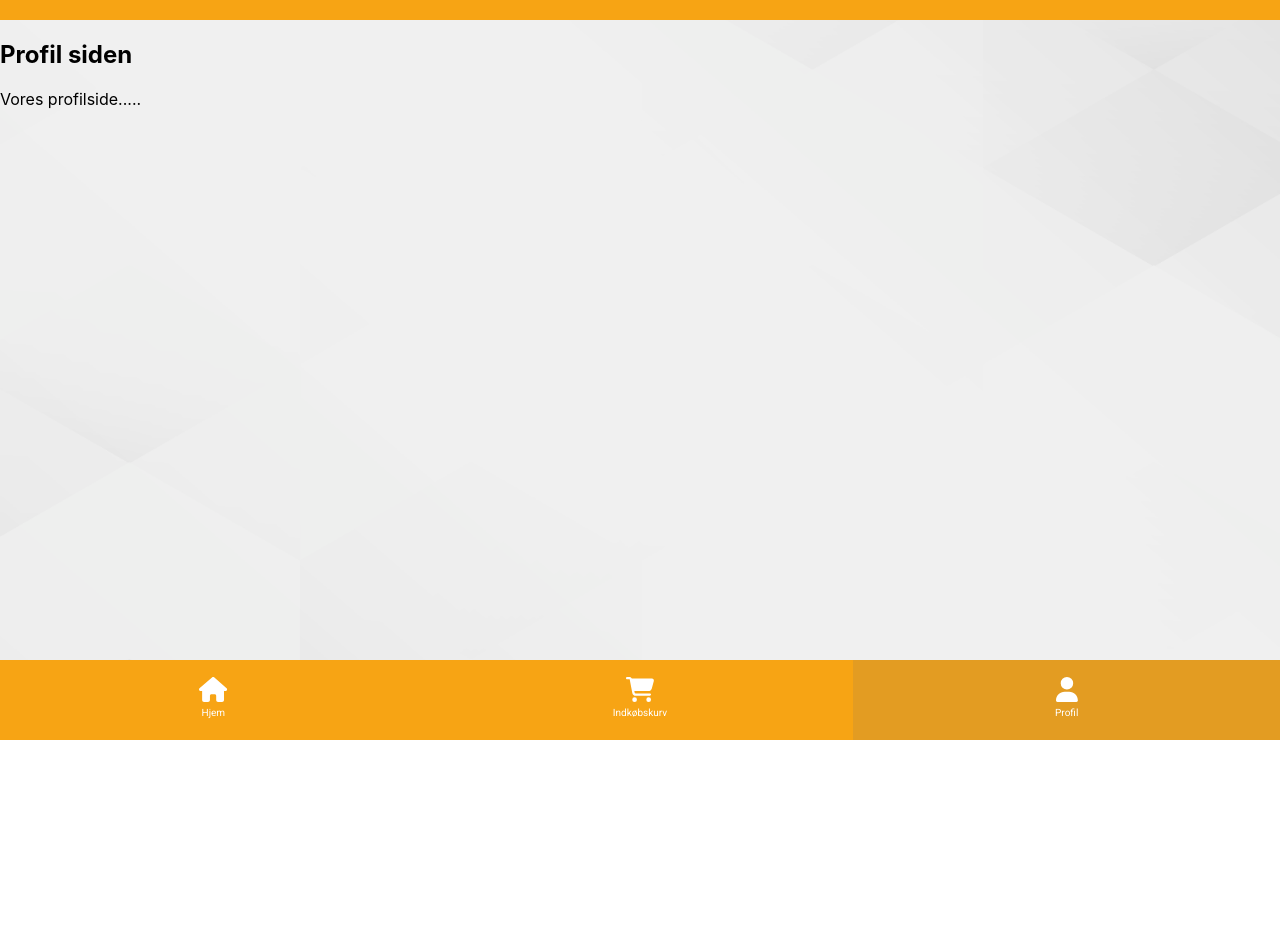
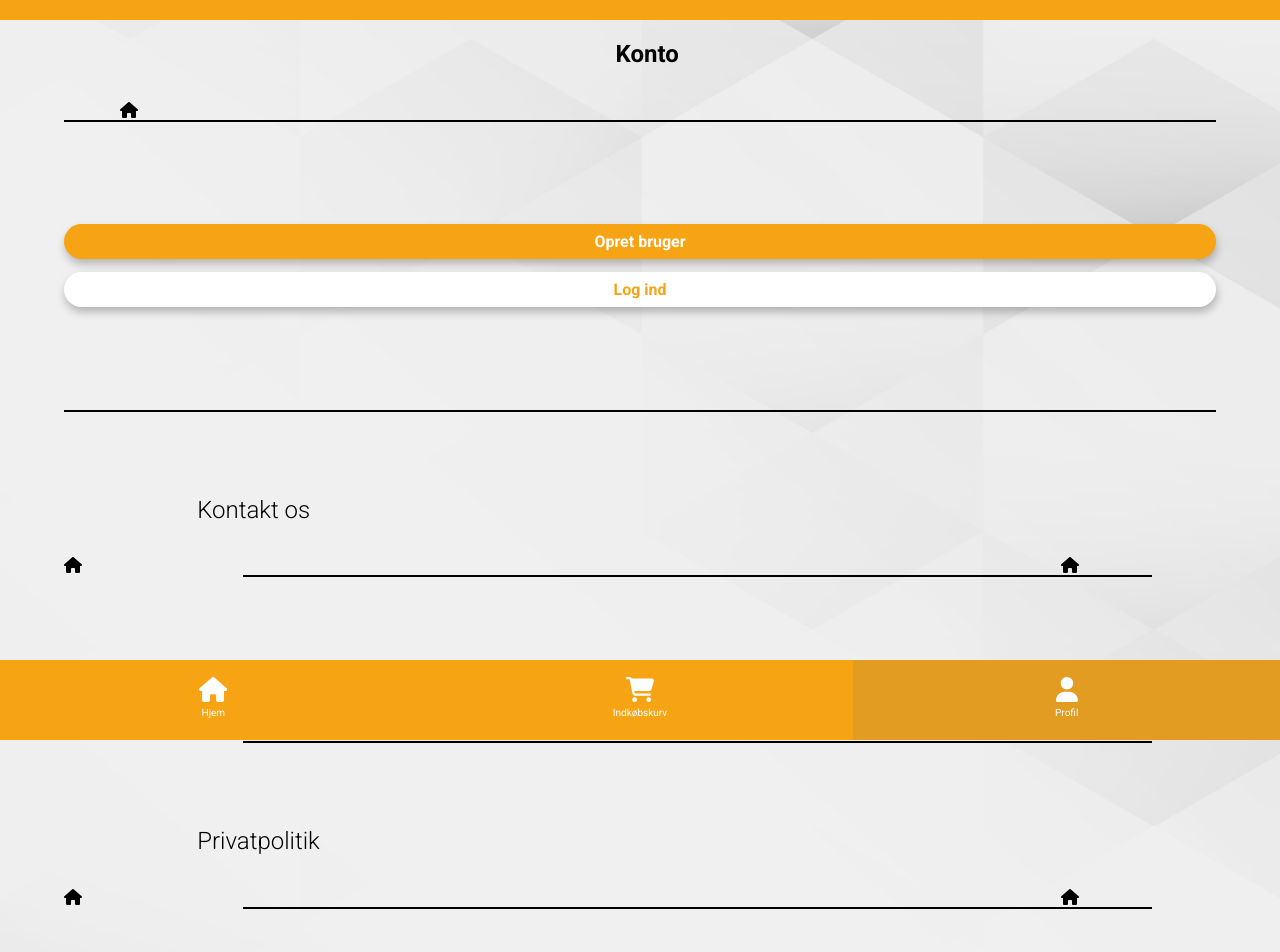
Before and after one commit to TinTrung10/scavenger, a React (Create React App) app: page /profile in a window 1280 px wide. Shown: the part 60-1012 px from the top of the page. Before the commit the page ends 800 px from the top, so only its background shows below. Built offline with nearby package versions, Linux system fonts and the light colour scheme.

Commit message:
profil side

```diff
--- a/src/index.css
+++ b/src/index.css
@@ -115,7 +115,6 @@ nav a.active {
   flex-direction: row;
   text-align: center;
   box-shadow: 1px 5px 8px rgba(0, 0, 0, 0.25);
-  text-align: center;
   padding: 0.5em;
   background-color: var(--white);
   transition: 0.5s;
--- a/src/pages/HomePage.js
+++ b/src/pages/HomePage.js
@@ -21,6 +21,7 @@ export default function HomePage() {
         <section className="grid-container">
             <Carousel images={data} />
 
+
             {posts.map(post => (
 		    <PostItem key={post.id} post={post} />
 
--- a/src/pages/ProfilePage.js
+++ b/src/pages/ProfilePage.js
@@ -1,8 +1,116 @@
+import { FontAwesomeIcon } from '@fortawesome/react-fontawesome'
+import { faHouse} from '@fortawesome/free-solid-svg-icons'
+import "../profilepage.css";
+
 export default function ProfilePage() {
     return (
+        <>
         <section className="profile">
-            <h1>Profil siden</h1>
-            <p>Vores profilside.....</p>
+
+            <div className='profile_header'>
+                <div className='header_icon'>
+                    <FontAwesomeIcon icon={faHouse} color="#000000"/>
+                </div>
+                <div className='header_title'>
+                    <h2>Konto</h2>
+                </div>
+            </div>
+
         </section>
+
+        <div className='line'></div>
+
+        <section className='user'>
+            <div className='opret'>
+                <h2>Opret bruger</h2>
+            </div>
+            <div className='login'>
+                <h2>Log ind</h2>
+            </div>
+        </section>
+
+        <div className='line'></div>
+
+        {/*Forskellige sider man kan tilgå på profil siden */}
+
+        <section className='profile_content1'>
+
+        <section className='profile_content'>
+            <div className='item1'>
+                <FontAwesomeIcon icon={faHouse} color="#000000"/>
+            </div>
+            <div className='item2'>
+                <h2>Kontakt os</h2>
+            </div>
+            <div className='item3'>
+                <FontAwesomeIcon icon={faHouse} color="#000000"/>
+            </div>
+        </section>
+
+        <div className='line2'></div>
+
+
+        <section className='profile_content'>
+            <div className='item1'>
+                <FontAwesomeIcon icon={faHouse} color="#000000"/>
+            </div>
+            <div className='item2'>
+                <h2>Skriv en anmeldelse</h2>
+            </div>
+            <div className='item3'>
+                <FontAwesomeIcon icon={faHouse} color="#000000"/>
+            </div>
+        </section>
+
+        <div className='line2'></div>
+
+
+        <section className='profile_content'>
+            <div className='item1'>
+                <FontAwesomeIcon icon={faHouse} color="#000000"/>
+            </div>
+            <div className='item2'>
+                <h2>Privatpolitik</h2>
+            </div>
+            <div className='item3'>
+                <FontAwesomeIcon icon={faHouse} color="#000000"/>
+            </div>
+        </section>
+
+        <div className='line2'></div>
+
+
+        <section className='profile_content'>
+            <div className='item1'>
+                <FontAwesomeIcon icon={faHouse} color="#000000"/>
+            </div>
+            <div className='item2'>
+                <h2>Favoritter</h2>
+            </div>
+            <div className='item3'>
+                <FontAwesomeIcon icon={faHouse} color="#000000"/>
+            </div>
+        </section>
+
+        <div className='line2'></div>
+
+
+        <section className='profile_content'>
+            <div className='item1'>
+                <FontAwesomeIcon icon={faHouse} color="#000000"/>
+            </div>
+            <div className='item2'>
+                <h2>Indstillinger</h2>
+            </div>
+            <div className='item3'>
+                <FontAwesomeIcon icon={faHouse} color="#000000"/>
+            </div>
+        </section>
+
+        <div className='line2'></div>
+
+        </section>
+
+        </>
     );
 }
--- /dev/null
+++ b/src/profilepage.css
@@ -0,0 +1,114 @@
+@import url('https://fonts.googleapis.com/css2?family=Roboto:ital,wght@0,100;0,300;0,400;0,500;0,700;0,900;1,100;1,300;1,400;1,500;1,700;1,900&display=swap');
+
+:root {
+  --broedtekst:Roboto;
+}
+
+.profile_header {
+    display: flex;
+    flex-direction: row;
+    text-align: center;
+    width: 90%;
+    margin-left: 5%;
+    margin-right: 10%;
+    font-family: var(--broedtekst);
+}
+
+.header_icon {
+    width: 100%;
+    flex: 1;
+    margin-top: 7%;
+}
+
+.header_title{
+    float: right;
+    width: 90%;
+    flex: 7;
+    margin-right: 10%;
+}
+
+.line {
+    border: 0.04em solid black;
+    margin-left: 5%;
+    margin-right: 5%;
+}
+
+.user {
+    display: block;
+    margin-left: auto;
+    margin-right: auto;
+    text-align: center;
+    font-family: var(--broedtekst);
+    margin-top: 8%;
+    margin-bottom: 8%;
+}
+
+.opret {
+    background-color: #f7a414;
+    width: 90%;
+    margin-left: auto;
+    margin-right: auto;
+    border-radius: 20px;
+    box-shadow: 1px 5px 8px rgba(0, 0, 0, 0.25);
+}
+
+.opret h2 {
+    padding: 0.5rem;
+    color: white;
+    font-size: 1em;
+}
+
+.login {
+    background-color: white;
+    width: 90%;
+    margin-left: auto;
+    margin-right: auto;
+    border-radius: 20px;
+    box-shadow: 1px 5px 8px rgba(0, 0, 0, 0.25);
+}
+
+.login h2 {
+    padding: 0.5rem;
+    color: #f7a414;
+    font-size: 1em;
+}
+
+.profile_content1 {
+    margin-bottom: 10%;
+}
+
+.profile_content {
+    display: flex;
+    flex-direction: row;
+    width: 90%;
+    margin-top: 5%;
+    margin-left: 5%;
+    margin-right: 10%;
+    font-family: var(--broedtekst);
+}
+
+.profile_content h2 {
+    font-weight: 300;
+}
+
+.item1 {
+    margin-right: 10%;
+}
+
+.item2 {
+    width: 70%;
+}
+
+.item3 {
+    margin-left: 5%;
+}
+
+.item1, .item3 {
+    margin-top: 7%;
+}
+
+.line2 {
+    border: 0.03em solid black;
+    margin-left: 19%;
+    margin-right: 10%;
+}
```
Also changed, not shown: src/pages/ListPage.js (+7 -0 lines).
